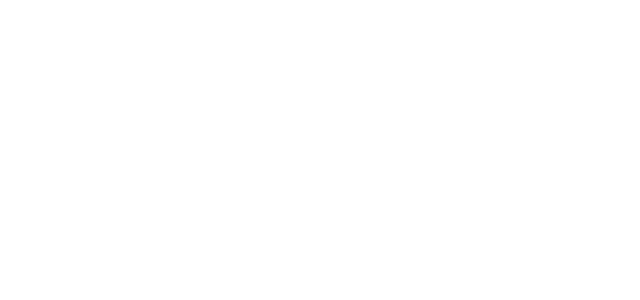
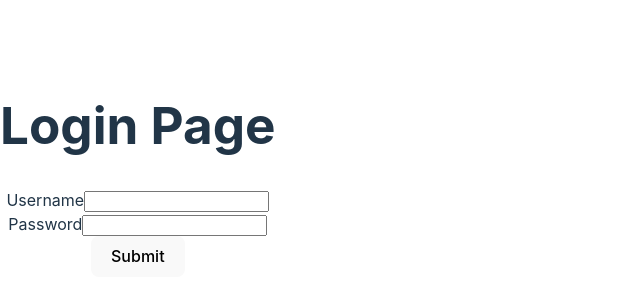
Before and after one commit to shahzebkhan7786/crio-fdt-intv, a React (Vite) app: page /XLogin in a window 1280 px wide. Before the commit this address had no page. Shown: the part 230-530 px from the top of the page, without its empty margins (0-640 px from the left). Built offline with nearby package versions, Linux system fonts and the light colour scheme.

Commit message:
created XLogin

```diff
--- a/src/App.jsx
+++ b/src/App.jsx
@@ -7,6 +7,7 @@
 import XDisplayName from './XDisplayName/XDisplayName';
 import XCounter from './XCounter/XCounter';
 import XCalculator from './XCalculator/XCalculator';
+import XLogin from './XLogin/XLogin';
 
 function App() {
   const [count, setCount] = useState(0)
@@ -20,6 +21,7 @@
         <Route  path="xDisplayName" exact Component={()=><XDisplayName />} />
         <Route  path="xCounter" exact Component={()=><XCounter />} />
         <Route  path="XCalculator" exact Component={()=><XCalculator />} />
+        <Route  path="XLogin" exact Component={()=><XLogin />} />
       </Routes>
     </BrowserRouter>
   )
--- /dev/null
+++ b/src/XLogin/XLogin.jsx
@@ -0,0 +1,51 @@
+import React, { useState } from 'react';
+
+const XLogin = () => {
+    const [formData, setFormData] = useState({
+        username: "",
+        password: ""
+    });
+
+    const [successMsg, setSuccessMsg] = useState(null);
+    const [failMsg, setFailMsg] = useState(null);
+
+    const handleSubmit = evt=>{
+        evt.preventDefault();
+
+        if(formData?.username === "user" && formData?.password === "password"){
+            setSuccessMsg("Welcome, user!");
+        }else{
+            setFailMsg("Invalid username or password");
+        }
+    }
+
+    const handleChange = evt=>{
+        const { name, value } = evt.target;
+
+        setFormData({...formData, [name]: value});
+    }
+    return (
+        <div>
+            <h1>Login Page</h1>
+            {successMsg
+            ?
+                <p>{successMsg}</p>
+            :
+            <>
+                <p>{failMsg}</p>
+                <form onSubmit={handleSubmit}>
+                    <label htmlFor="username">Username</label>
+                    <input onChange={handleChange} value={formData?.username} required type='text' name='username' id='username'/>
+                    <br/>
+                    <label htmlFor="password">Password</label>
+                    <input onChange={handleChange} value={formData?.password} required type='password' name='password' id='password'/>
+                    <br/>
+                    <button type='submit'>Submit</button>
+                </form>
+            </>
+            }
+        </div>
+    );
+};
+
+export default XLogin;
```
